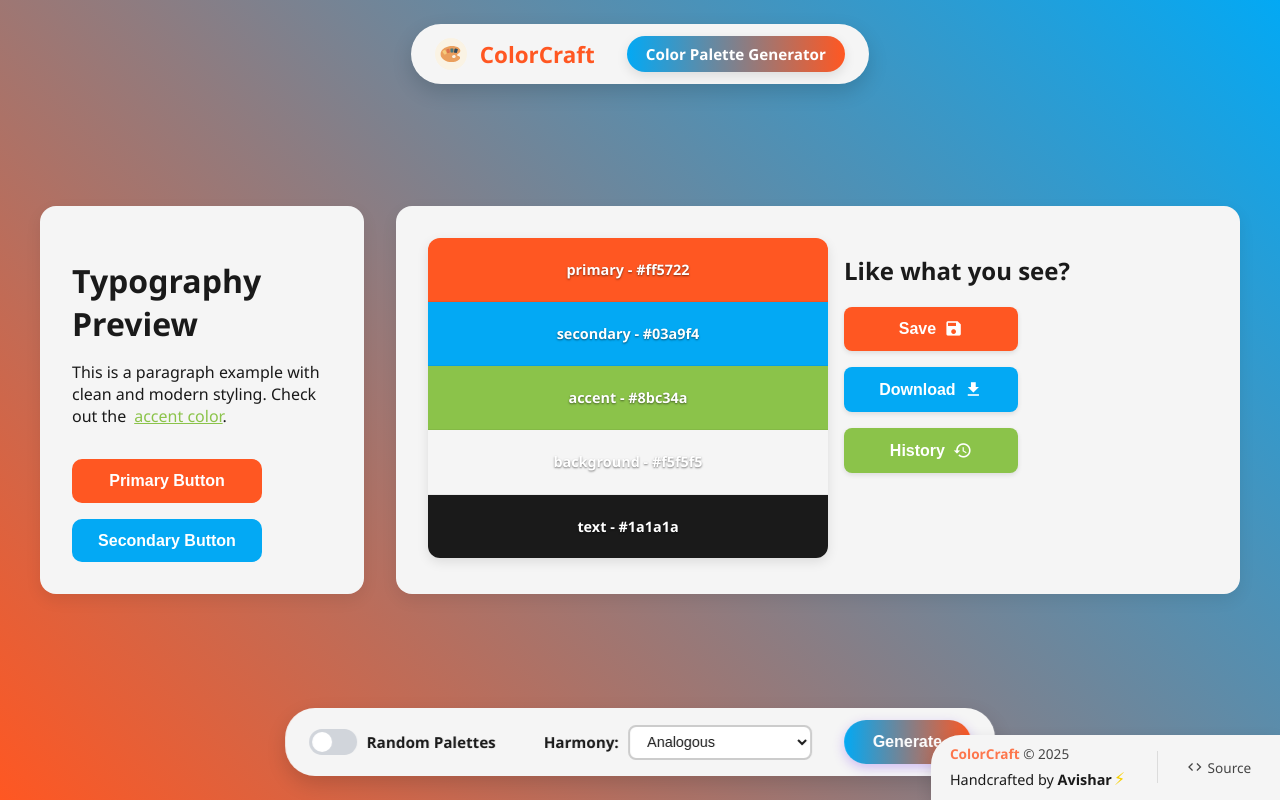
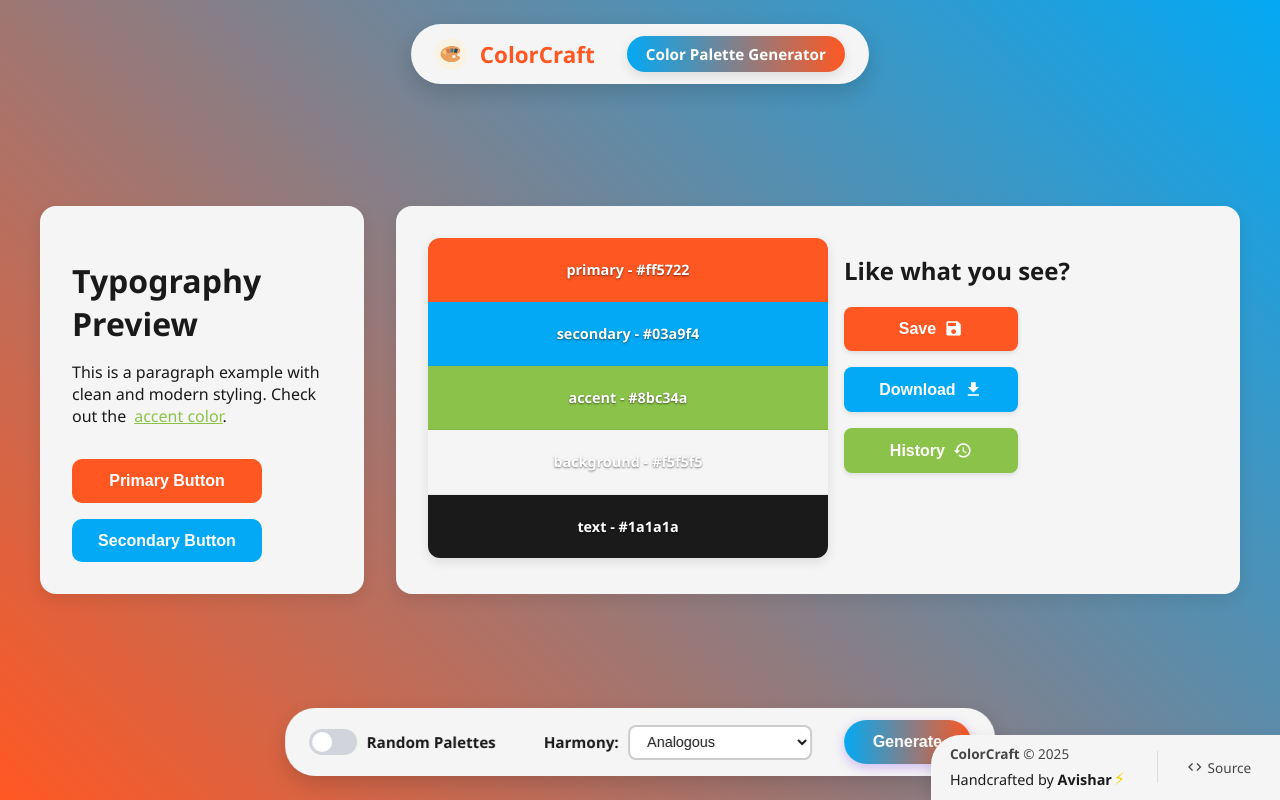
Before and after one commit to AvisharSharan/ColorCraft, a React (Vite) app: page / in a window 1280 px wide. Built offline with nearby package versions, Linux system fonts and the light colour scheme.

Commit message:
fixed brandname text color

```diff
--- a/src/styles/Footer.css
+++ b/src/styles/Footer.css
@@ -35,7 +35,7 @@
 
 .brand-name {
   font-weight: 600;
-  color: var(--primary, #7c3aed);
+  color: var(--text, #7c3aed);
 }
 
 .creator {
```
